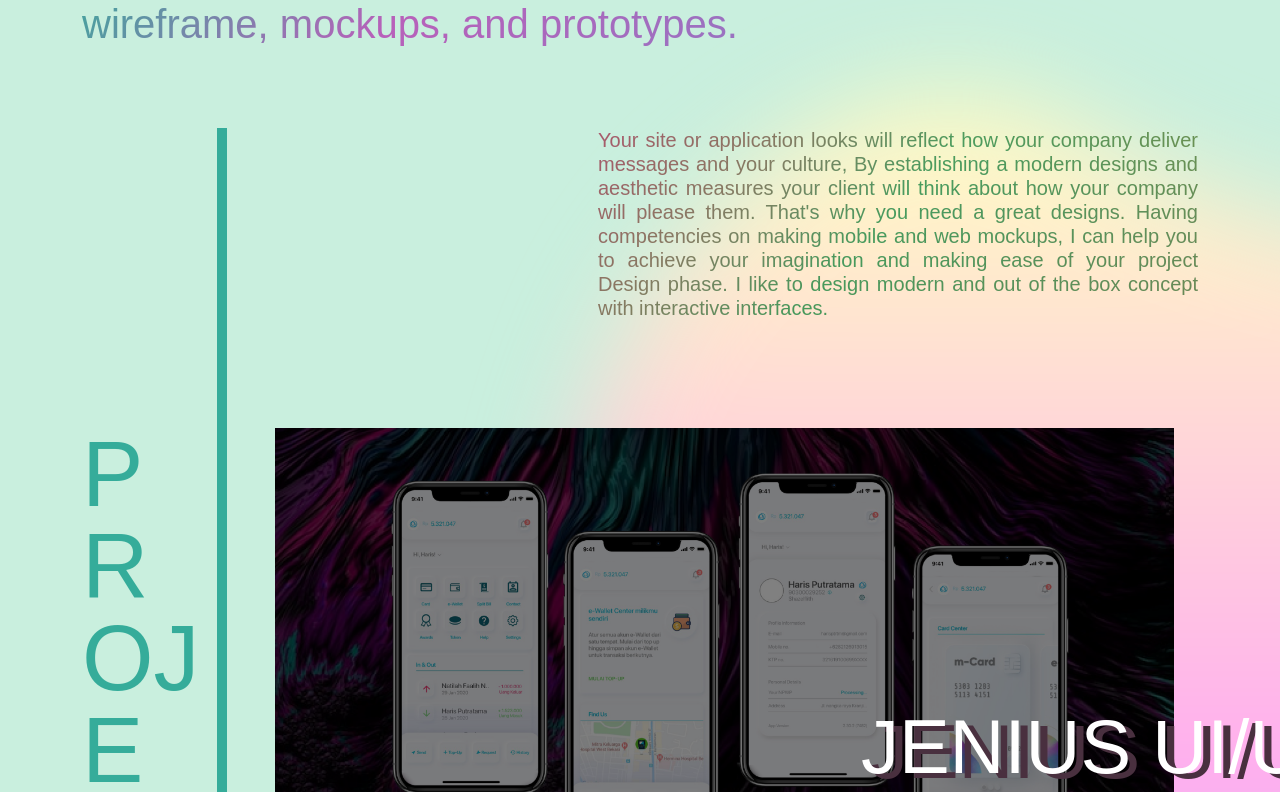
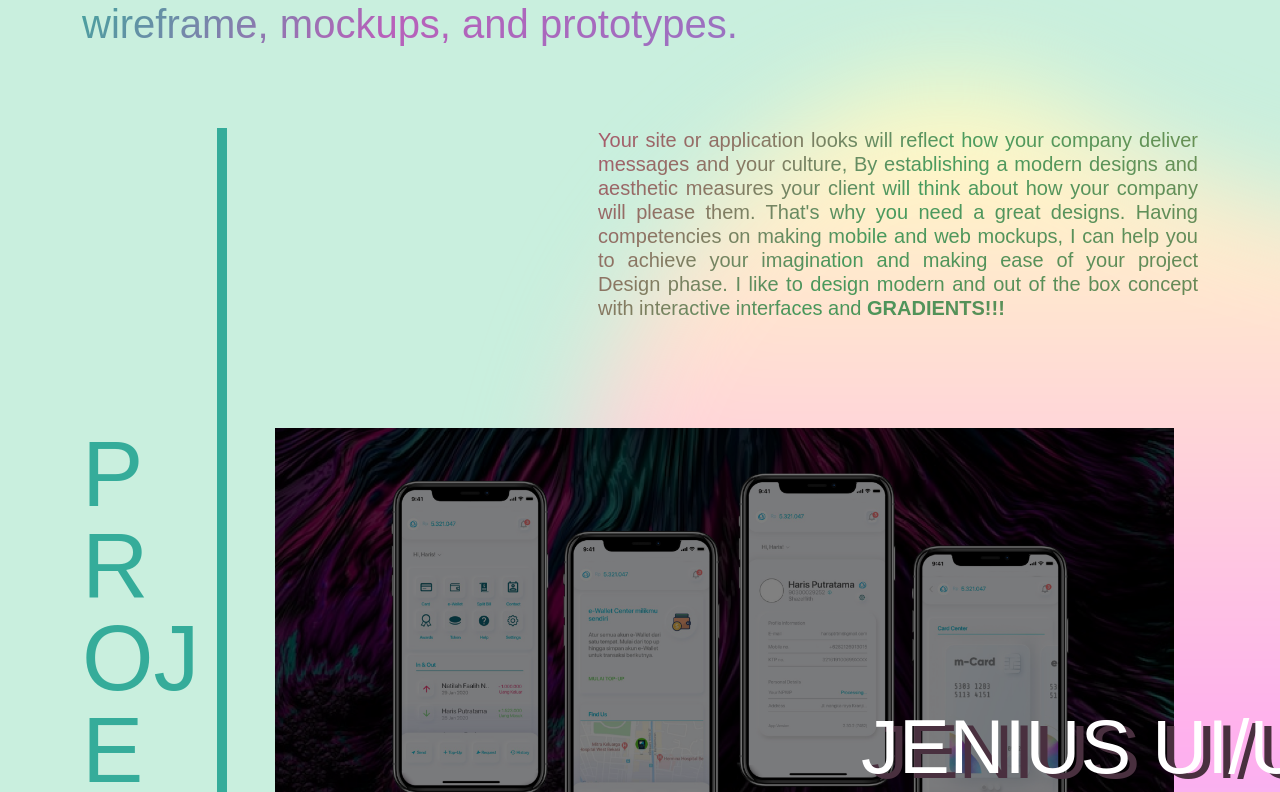
Before and after one commit to hazelflith/Portfolio, a Next.js app: page /uiux in a window 1280 px wide. Shown: the part 568-1360 px from the top of the page. Built offline with nearby package versions, Linux system fonts and the light colour scheme; a web font is replaced by a local one.

Commit message:
🐛 bug ui detail

```diff
--- a/pages/index.js
+++ b/pages/index.js
@@ -124,7 +124,7 @@
       });
       gsap.to(".ui-detail", {
         opacity: 1,
-        x : "35vw",
+        x : "36.5vw",
         duration: 1.5,
         ease: "expo"
       });
--- a/pages/uiux.js
+++ b/pages/uiux.js
@@ -312,7 +312,7 @@
               <h5 class="hero3-text">Your site or application looks will reflect how your company deliver messages and your culture, By establishing a
                 modern designs and aesthetic measures your client will think about how your company will please them. That&apos;s why you need
                 a great designs. Having competencies on making mobile and web mockups, I can help you to achieve your imagination and
-                making ease of your project Design phase. I like to design modern and out of the box concept with interactive interfaces.
+                making ease of your project Design phase. I like to design modern and out of the box concept with interactive interfaces and <b>GRADIENTS!!!</b>
               </h5>
             </div>
           </div>
@@ -344,8 +344,6 @@
               </div>
             </div>
           </div>
-          <div class="pt-5"></div>
-          <div class="pt-5"></div>
           <div class="pt-5"></div>
           <div class="footer py-5" id="footer">
             <div class="row py-4 g-auto">
--- a/styles/globals.css
+++ b/styles/globals.css
@@ -547,9 +547,6 @@
     top: 14vh;
     left: -9vw;
   }
-  .fe-bigpicture{
-    top: 30vh;
-  }
   .uiux-background{
     top: 14vh;
     left: 25vw;
@@ -723,7 +720,7 @@
   -webkit-background-clip: text;
 }
 .project-wrap{
-  background: linear-gradient(179deg, #35ac9a 30.14%, #b860ba 47.81%, #9674c1 97.48%);
+  background: linear-gradient(179deg, #35ac9a 30.14%, #b860ba 75.81%, #9674c1 97.48%);
   background-clip: text;
   -webkit-background-clip: text;
   margin-top: -200px;
@@ -744,7 +741,7 @@
 .project-line{
   width: 10px;
   height: inherit;
-  background: linear-gradient(179deg, #35ac9a 30.14%, #b860ba 47.81%, #9674c1 97.48%);
+  background: linear-gradient(179deg, #35ac9a 30.14%, #b860ba 75.81%, #9674c1 97.48%);
 }
 .projects{
   padding-top: 300px;
```
